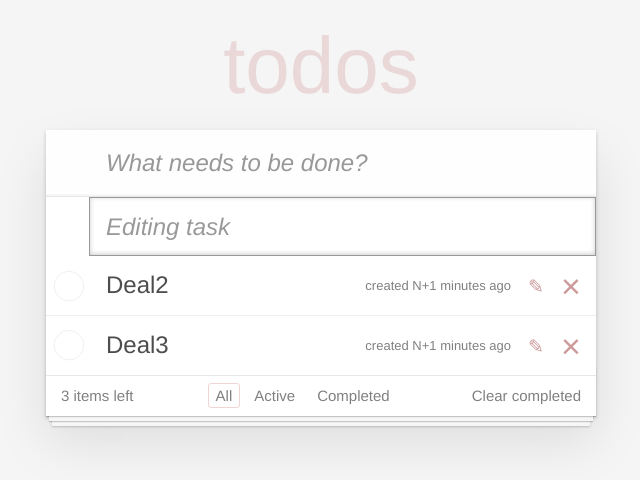
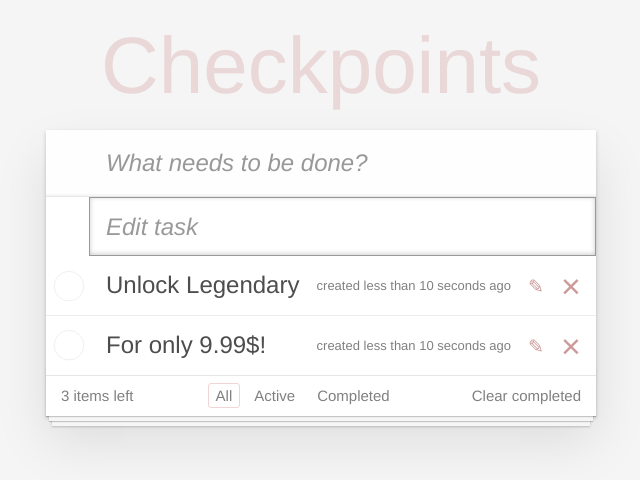
Before and after one commit to GlassArmor/ToDo, a React (Create React App) app: page / in a window 1280 px wide. Both pictures are taken after a click on the button 855 px from the left and 227 px from the top of the page. Shown: the top 480 px of the page, without its empty margins (319-959 px from the left). Built offline with nearby package versions, Linux system fonts and the light colour scheme.

Commit message:
1.3.19 done

```diff
--- a/package.json
+++ b/package.json
@@ -7,6 +7,8 @@
     "@testing-library/jest-dom": "^5.13.0",
     "@testing-library/react": "^11.2.7",
     "@testing-library/user-event": "^12.8.3",
+    "date-fns": "^2.23.0",
+    "prop-types": "^15.7.2",
     "react": "^17.0.2",
     "react-dom": "^17.0.2",
     "react-scripts": "4.0.3",
--- a/src/components/App/App.js
+++ b/src/components/App/App.js
@@ -15,17 +15,16 @@ export default class App extends Component {
     this.createTask = (taskText) => {
       return   { key: `a${this.maxId++}`,
                  taskText: taskText,
-                 taskDate: 'N+1 minutes ago',
+                 taskDate: new Date(),
                  taskCompleted: false,
                  taskEditing: false,
                };
     }
 
     this.state = {
-      dealsData: [ this.createTask('Deal1'),
-                   this.createTask('Deal2'),
-                   this.createTask('Deal3')
-                 ],
+      dealsData: [ this.createTask('Some Epic deal!'),
+                   this.createTask('Unlock Legendary'),
+                   this.createTask('For only 9.99$!') ],
       mode: 'all'
     }
 
@@ -62,10 +61,11 @@ export default class App extends Component {
       });
     }
 
-    this.onEdit = (key) => {
+    this.onEdit = (key, newText) => {
       this.setState(({dealsData}) => {
         let keyIndex = dealsData.findIndex((elem)=> elem.key === key);
         let elementEditing = {...dealsData[keyIndex], taskEditing: !dealsData[keyIndex].taskEditing };
+        if (newText) elementEditing.taskText = newText;
         return {
           dealsData: [ ...dealsData.slice(0, keyIndex), elementEditing ,...dealsData.slice(keyIndex+1)]
         }
--- a/src/components/Footer/Footer.js
+++ b/src/components/Footer/Footer.js
@@ -1,5 +1,7 @@
 import React from 'react';
 import './Footer.css';
+
+import PropTypes from 'prop-types';
 
 import TasksFilter from '../TasksFilter';
 
@@ -13,4 +15,20 @@ const Footer = ({count, clearDone, mode, setMode}) => {
   );
 };
 
+Footer.defaultProps = {
+  count: 0,
+  clearDone: ()=>{},
+  mode: 'all',
+  setMode: ()=>{}
+};
+
+Footer.propTypes = {
+  count: PropTypes.number,
+  clearDone: PropTypes.func,
+  mode: PropTypes.string,
+  setMode: PropTypes.func
+}
+
+
+
 export default Footer;
--- a/src/components/Header/Header.js
+++ b/src/components/Header/Header.js
@@ -1,15 +1,25 @@
 import React from 'react';
 import './Header.css';
+
+import PropTypes from 'prop-types';
 
 import NewTaskForm from '../NewTaskForm';
 
 const Header = ({onItemAdded}) => {
   return (
     <header className="header">
-      <h1>todos</h1>
+      <h1>Checkpoints</h1>
       <NewTaskForm onItemAdded = {onItemAdded} />
     </header>
   );
 };
 
+Header.defaultProps = {
+  onItemAdded: ()=>{}
+};
+
+Header.propTypes = {
+  onItemAdded: PropTypes.func
+}
+
 export default Header;
--- a/src/components/NewTaskForm/NewTaskForm.js
+++ b/src/components/NewTaskForm/NewTaskForm.js
@@ -1,7 +1,18 @@
 import React, {Component} from 'react';
 import './NewTaskForm.css';
 
+import PropTypes from 'prop-types';
+
 export default class NewTaskForm extends Component {
+
+  static defaultProps = {
+    onItemAdded: ()=>{}
+  }
+
+  static propTypes = {
+    onItemAdded: PropTypes.func
+  }
+
   constructor() {
     super();
 
@@ -18,7 +29,9 @@ export default class NewTaskForm extends Component {
     this.onChange = (e) => {
       this.setState({ inputValue: e.target.value });
     }
+
   }
+
   render() {
     return (
       <form onSubmit = { this.onSubmit }>
--- a/src/components/Task/Task.js
+++ b/src/components/Task/Task.js
@@ -1,12 +1,65 @@
 import React, { Component } from 'react';
 import './Task.css';
 
+import formatDistanceToNow from 'date-fns/formatDistanceToNow';
+import PropTypes from 'prop-types';
+
 export default class Task extends Component {
 
+  static defaultProps = {
+    id: 'a0',
+    taskText: 'Some Epic task (Unlock legendary for only 9.99!..)',
+    taskDate: new Date(),
+    taskCompleted: false,
+    taskEditing: false,
+    onDeleted: ()=>{},
+    onDone: ()=>{} ,
+    onEdit: ()=>{},
+    visible: true
+  }
+
+  static propTypes = {
+    id: PropTypes.string,
+    taskText: PropTypes.string,
+    taskDate: PropTypes.instanceOf(Date),
+    taskCompleted: PropTypes.bool,
+    taskEditing: PropTypes.bool,
+    onDeleted: PropTypes.func,
+    onDone: PropTypes.func ,
+    onEdit: PropTypes.func,
+    visible: PropTypes.bool
+  }
+
+  constructor() {
+    super();
+
+    this.state = {
+      inputValue: ''
+    };
+
+    this.onSubmit = (e) => {
+      e.preventDefault();
+      this.props.onEdit(this.props.id, this.state.inputValue);
+      this.setState({ inputValue: '' });
+    };
+
+    this.onChange = (e) => {
+      this.setState({ inputValue: e.target.value });
+    };
+  }
+
   render() {
-    let { taskText, taskDate, taskCompleted, taskEditing, onDeleted, onDone, onEdit, visible } = this.props;
+    let { id, taskText, taskDate, taskCompleted, taskEditing, onDeleted, onDone, onEdit, visible } = this.props;
     if (!visible) return null;
-    let inputString =  <input type="text" className="edit" placeholder="Editing task" />;
+
+    let inputString = <form onSubmit={this.onSubmit}>
+                        <input type="text" className="edit"
+                                           placeholder="Edit task"
+                                           onChange={ this.onChange }
+                                           value = { this.state.inputValue }
+                                           autoFocus />
+                      </form>;
+
     let nameString = '';
     if (taskCompleted) nameString += ' completed';
     if (taskEditing) nameString += ' editing';
@@ -16,9 +69,9 @@ export default class Task extends Component {
           <input className="toggle" type="checkbox" onClick={ onDone } defaultChecked = {taskCompleted? true: false } />
             <label>
               <span className="description" >{ taskText }</span>
-              <span className="created">created { taskDate }</span>
+              <span className="created">created { formatDistanceToNow(taskDate, {includeSeconds: true} ) } ago</span>
             </label>
-            <button className="icon icon-edit" onClick={ onEdit } ></button>
+            <button className="icon icon-edit" onClick={ () => onEdit(id) } ></button>
             <button className="icon icon-destroy" onClick={ onDeleted }></button>
         </div>
         { this.props.taskEditing? inputString : null }
--- a/src/components/TaskList/TaskList.js
+++ b/src/components/TaskList/TaskList.js
@@ -1,5 +1,7 @@
 import React from 'react';
 import './TaskList.css';
+
+import PropTypes from 'prop-types';
 
 import Task from '../Task';
 
@@ -11,6 +13,7 @@ const TaskList = ( { dealsData, mode, onDeleted, onDone, onEdit }) => {
     if (mode === 'undone' && item.taskCompleted) visible = false;
     return (
       <Task key = {item.key}
+            id = {item.key}
             taskText = {item.taskText}
             taskDate = {item.taskDate}
             taskCompleted = {item.taskCompleted}
@@ -18,7 +21,7 @@ const TaskList = ( { dealsData, mode, onDeleted, onDone, onEdit }) => {
             taskEditing = {item.taskEditing}
             onDeleted = { () => onDeleted(item.key) }
             onDone = { () => onDone(item.key) }
-            onEdit = { () => onEdit(item.key) } />
+            onEdit = { onEdit } />
     );
   });
 
@@ -29,4 +32,26 @@ const TaskList = ( { dealsData, mode, onDeleted, onDone, onEdit }) => {
   );
 };
 
+TaskList.defaultProps = {
+  dealsData: [],
+  mode: 'all',
+  onDeleted: ()=>{},
+  onDone: ()=>{},
+  onEdit: ()=>{}
+};
+
+TaskList.propTypes = {
+  dealsData: PropTypes.arrayOf(PropTypes.shape(
+           { key: PropTypes.string,
+             taskText: PropTypes.string,
+             taskDate: PropTypes.instanceOf(Date),
+             taskCompleted: PropTypes.bool,
+             taskEditing: PropTypes.bool,
+           } )),
+  mode: PropTypes.oneOf(['all', 'done', 'undone']),
+  onDeleted: PropTypes.func,
+  onDone: PropTypes.func,
+  onEdit: PropTypes.func
+};
+
 export default TaskList;
--- a/src/components/TasksFilter/TasksFilter.js
+++ b/src/components/TasksFilter/TasksFilter.js
@@ -1,5 +1,7 @@
 import React from 'react';
 import './TasksFilter.css';
+
+import PropTypes from 'prop-types';
 
 const TasksFilter = ({mode, setMode}) => {
   return (
@@ -17,4 +19,14 @@ const TasksFilter = ({mode, setMode}) => {
   );
 };
 
+TasksFilter.defaultProps = {
+  mode: 'all',
+  setMode: ()=>{}
+};
+
+TasksFilter.propTypes = {
+  mode: PropTypes.oneOf(['all', 'done', 'undone']),
+  setMode: PropTypes.func
+};
+
 export default TasksFilter;
```
Also changed, not shown: 1 other file (tests, documents, lock files or other folders).
